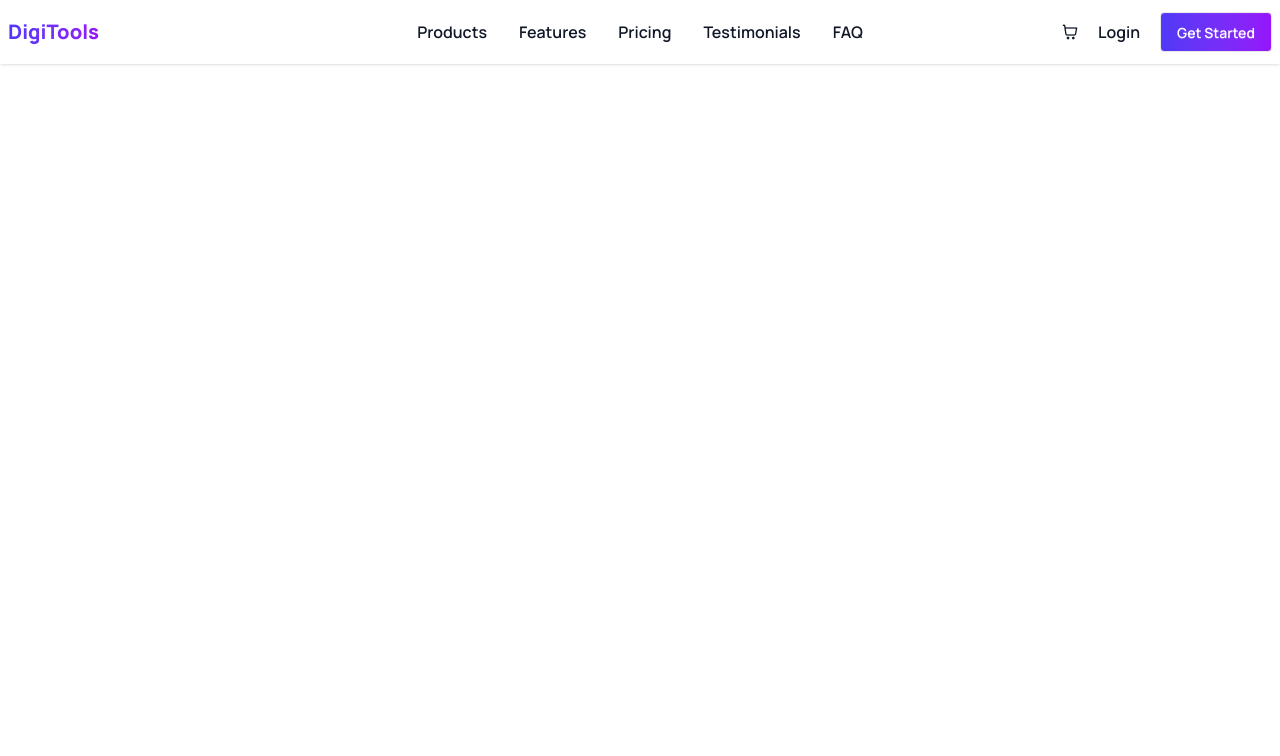
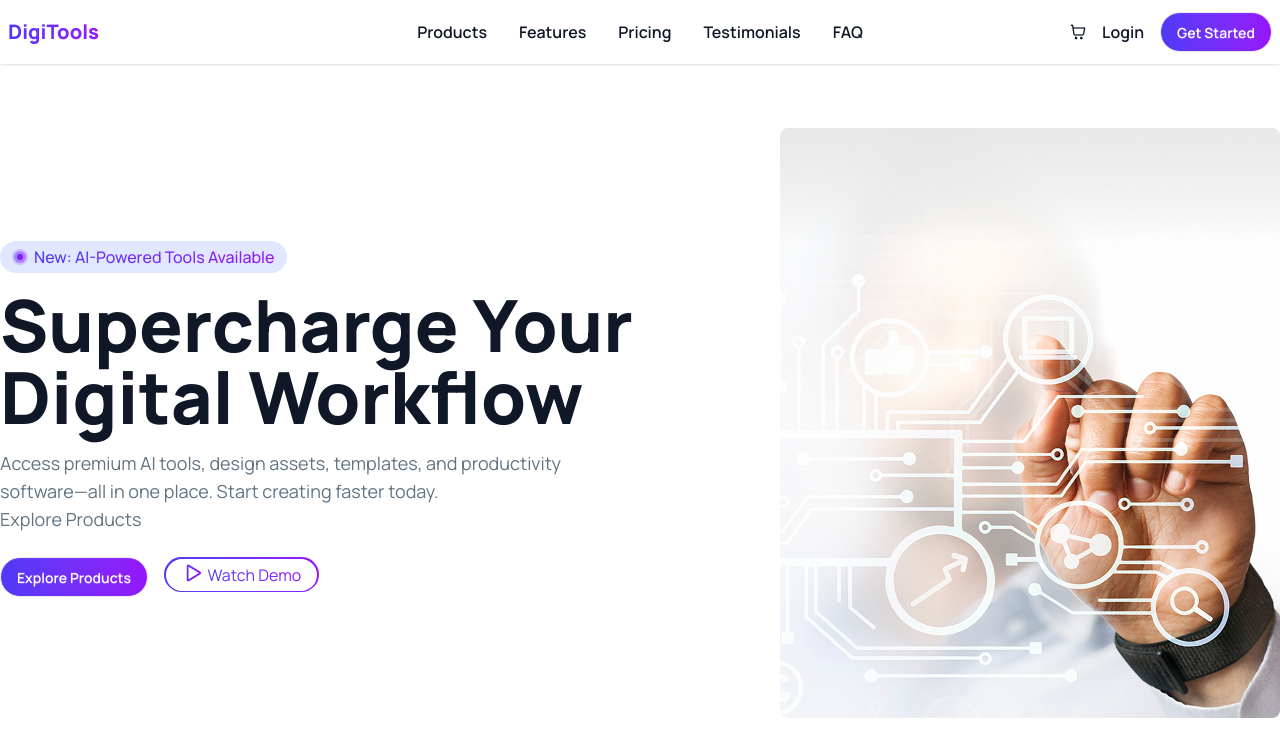
Before and after one commit to AMIRUL1104/DigiTools, a React (Vite) app: page / in a window 1280 px wide. Shown: the top 756 px of the page. Built offline with nearby package versions, Linux system fonts and the light colour scheme.

Commit message:
banner section add

```diff
--- a/src/App.jsx
+++ b/src/App.jsx
@@ -1,4 +1,5 @@
 import Navbar from "./components/NavBar/navbar";
+import Banner from "./components/Banner/Banner";
 // import { use } from "react";
 import "./App.css";
 // let dataPromise = fetch("/Products.json").then((res) => res.json());
@@ -10,6 +11,7 @@ function App() {
   return (
     <div className="max-w-400 mx-auto">
       <Navbar />
+      <Banner />
     </div>
   );
 }
--- /dev/null
+++ b/src/components/Banner/Banner.jsx
@@ -0,0 +1,57 @@
+import play from "../../assets/Play.png";
+import bannerImg from "../../assets/banner.png";
+import ball from "../../assets/group-5.png";
+
+function Banner() {
+  return (
+    <section className="max-w-360 mx-auto  flex items-center justify-between">
+      {/* left side  */}
+      <div className=" max-w-2xl flex flex-col gap-4 items-start">
+        <p
+          className=" inline-flex items-center gap-1.5 font-medium  bg-[#e1e7ffFF] rounded-3xl px-3 py-1
+          "
+        >
+          {" "}
+          <span>
+            <img src={ball} alt="play image" />
+          </span>{" "}
+          <span className=" bg-linear-to-r from-[#4f39f6] to-[#9514fa] bg-clip-text text-transparent ">
+            New: AI-Powered Tools Available
+          </span>
+        </p>
+        <h1 className=" text-[#101727] text-7xl loading-[1.16662px] font-extrabold  capitalize ">
+          Supercharge Your Digital Workflow
+        </h1>
+        <p className=" text-[#627382] text-lg font-normal loading-[1.112px] ">
+          Access premium AI tools, design assets, templates, and productivity{" "}
+          <br />
+          software—all in one place. Start creating faster today. <br /> Explore
+          Products
+        </p>
+
+        {/* action buttons */}
+        <div className=" flex items-start gap-4 py-2">
+          <button className="btn rounded-3xl bg-linear-to-r text-white from-[#4f39f6] to-[#9514fa] hover:scale-95 transition duration-100 ">
+            Explore Products
+          </button>
+          <button className="  rounded-3xl inline-block p-[1.5px]  bg-linear-to-r from-[#4f39f6] to-[#9514fa] hover:scale-95 transition duration-100 ">
+            <span className=" flex gap-1.5  px-4 py-1 rounded-full bg-white">
+              <span>
+                <img src={play} alt="play image" />
+              </span>{" "}
+              <span className="  bg-linear-to-r from-[#4f39f6] to-[#9514fa] bg-clip-text text-transparent ">
+                Watch Demo
+              </span>
+            </span>
+          </button>
+        </div>
+      </div>
+      {/* right side  */}
+      <div>
+        <img src={bannerImg} alt="banner image " />
+      </div>
+    </section>
+  );
+}
+
+export default Banner;
--- a/src/components/NavBar/Navbar.jsx
+++ b/src/components/NavBar/Navbar.jsx
@@ -1,7 +1,7 @@
 import cart from "../../assets/products/shopping-cart.png";
 function navbar() {
   return (
-    <div className="navbar bg-base-100 shadow-sm max-w-360 mx-auto">
+    <div className="navbar bg-base-100 shadow-sm max-w-360 mx-auto mb-16">
       {/* PART 1 */}
       <div className="navbar-start">
         <div className="dropdown">
@@ -71,14 +71,14 @@ function navbar() {
 
       {/* PART 3 */}
 
-      <div className="navbar-end gap-5 ">
+      <div className="navbar-end gap-4 ">
         <button className="">
           <img src={cart} alt="cart image" />
         </button>
         <button className=" text-[#101727] text-base font-semibold capitalize ">
           Login
         </button>
-        <button className="btn bg-linear-to-r text-white from-[#4f39f6] to-[#9514fa] ">
+        <button className="btn rounded-3xl bg-linear-to-r text-white from-[#4f39f6] to-[#9514fa] ">
           Get Started
         </button>
       </div>
```
Also changed, not shown: src/assets/group-5.png (added).
